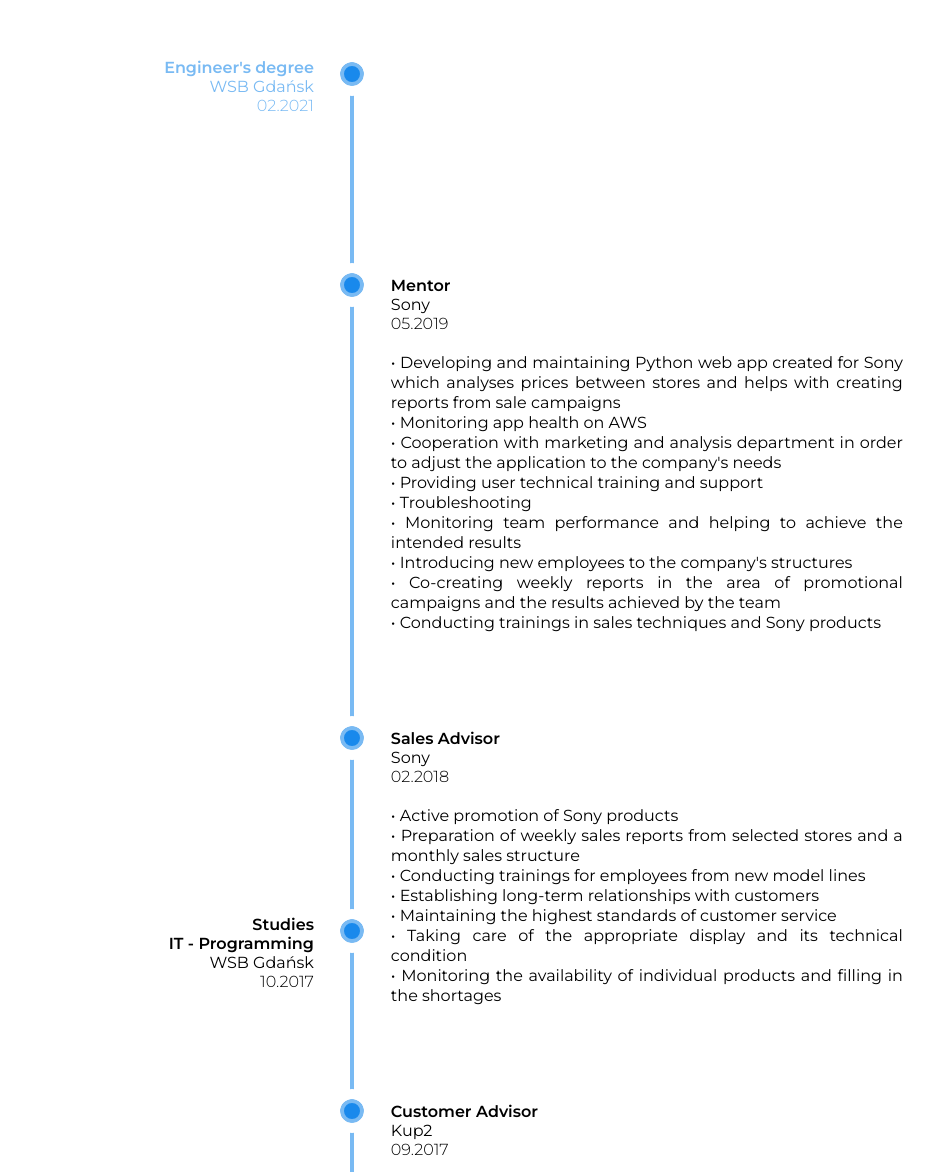
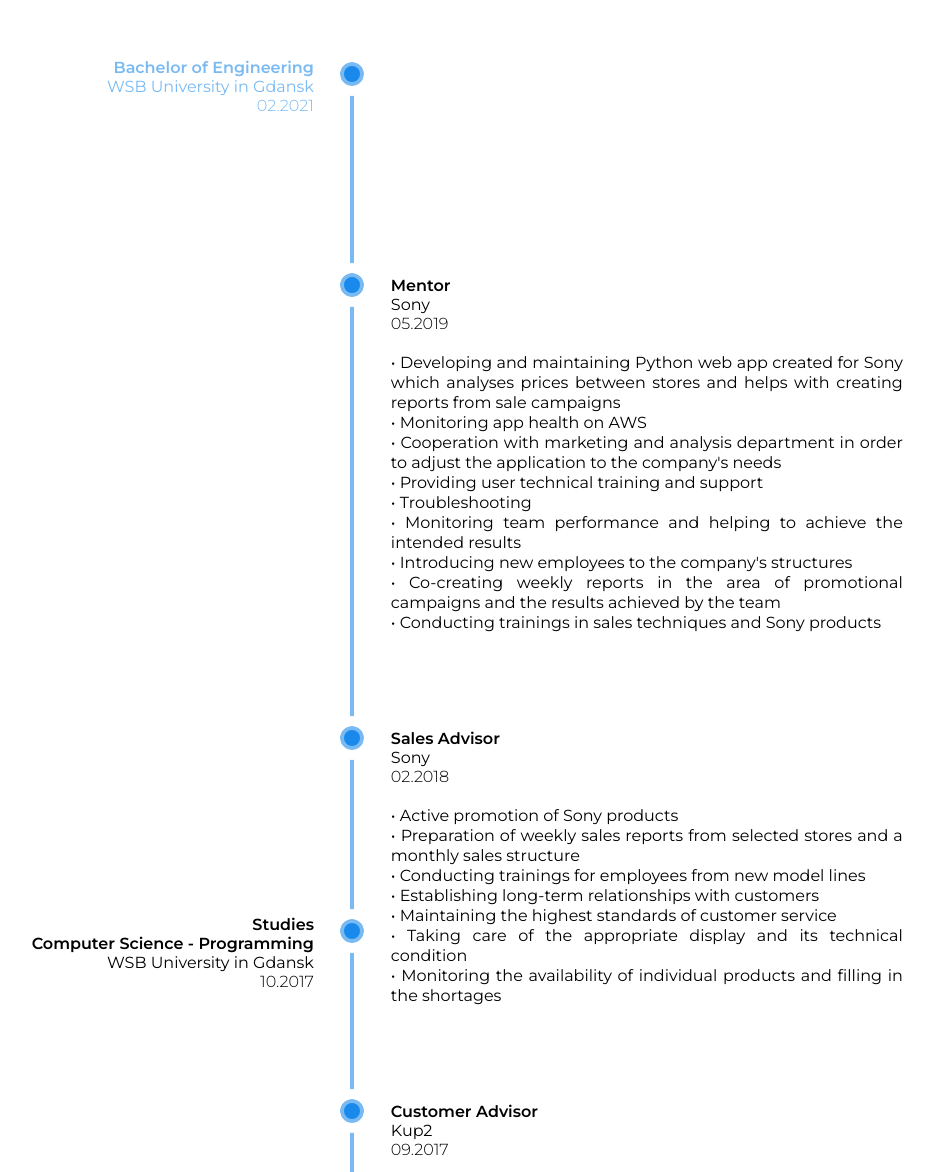
Before and after one commit to paweloo/paweloo.github.io, a website: page about.html in a window 1280 px wide. Shown: the part 778-1950 px from the top of the page, without its empty margins (289-1223 px from the left). Drawn offline with nearby package versions, Linux system fonts and the light colour scheme.

Commit message:
Add files via upload

```diff
--- a/about.html
+++ b/about.html
@@ -33,15 +33,15 @@
             <div class="education">
                 <div class="engineer">
                     <div class="pointEducation"></div>
-                    <p class="title">Engineer's degree</p>
-                    <p class="place">WSB Gdańsk</p>
+                    <p class="title">Bachelor of Engineering</p>
+                    <p class="place">WSB University in Gdansk</p>
                     <p class="date">02.2021</p>
                 </div>
                 <div class="studiesFirst">
                     <div class="pointEducation"></div>
                     <p class="title">Studies</p>
-                    <p class="title">IT - Programming </p>
-                    <p class="place">WSB Gdańsk</p>
+                    <p class="title">Computer Science - Programming </p>
+                    <p class="place">WSB University in Gdansk</p>
                     <p class="date">10.2017</p>
                 </div>
             </div>
```
